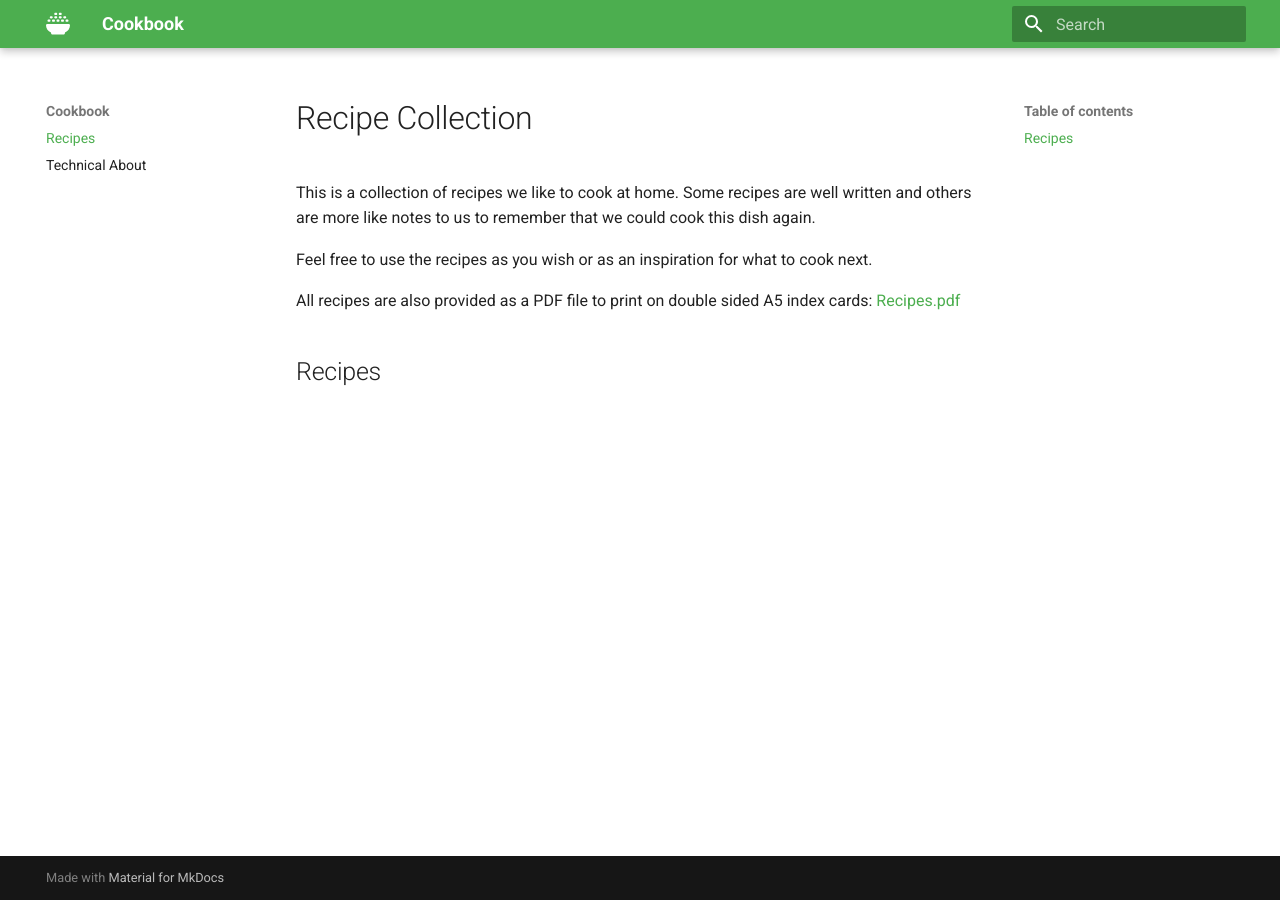
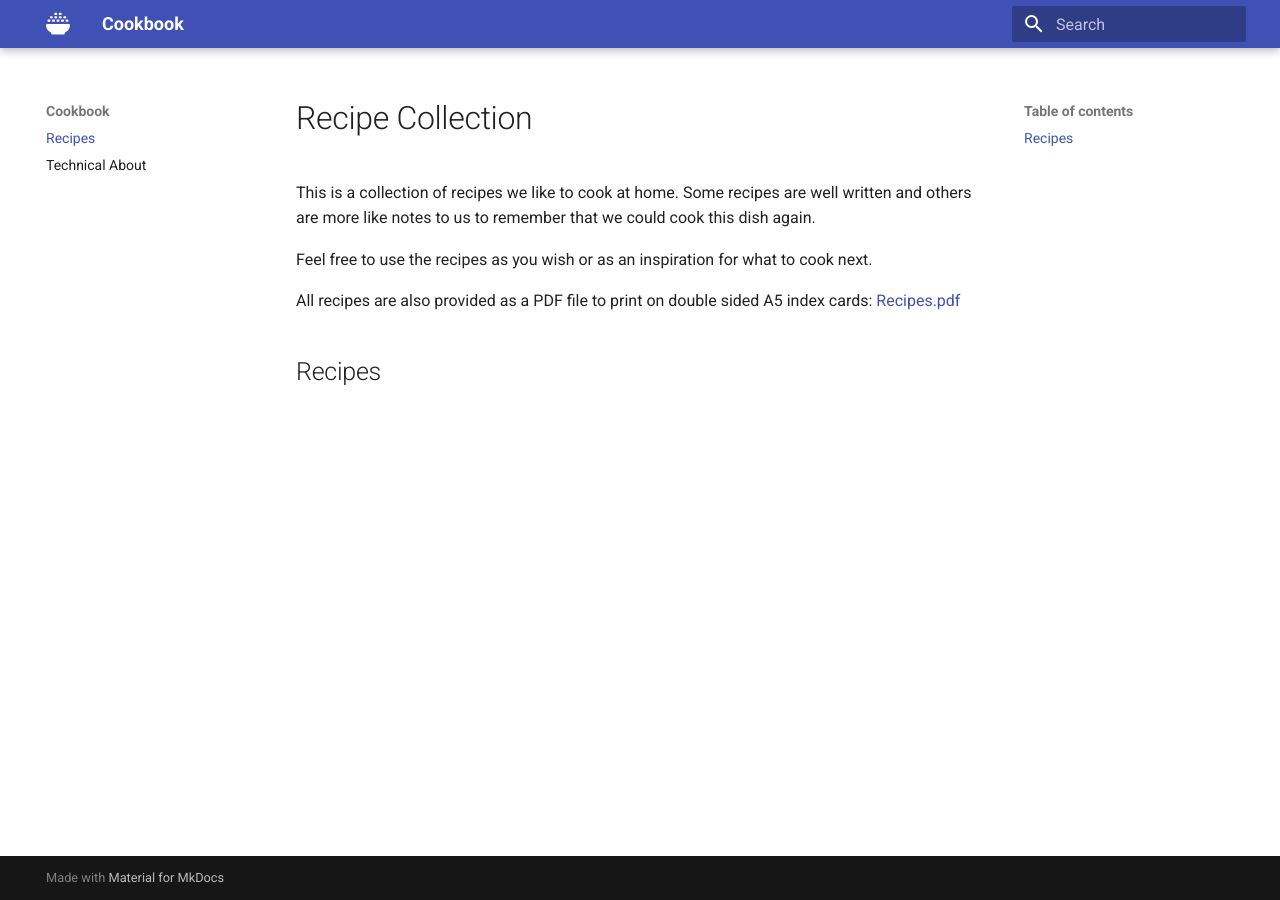
Before and after one commit to openpaul/cookbook, an MkDocs documentation site: the page built from docs/index.md, in a window 1280 px wide. Built offline with MkDocs 1.6.1 and Material for MkDocs 9.7.7, drawn with Linux system fonts in a browser that asks for light colours; plug-ins that fetch from the network failed and are left out.

Commit message:
revery color change

```diff
--- a/mkdocs.yml
+++ b/mkdocs.yml
@@ -10,7 +10,7 @@ theme:
 
   palette:
     scheme: default
-    primary: green
+    #primary: green
 
   features:
     - navigation.tracking
```
